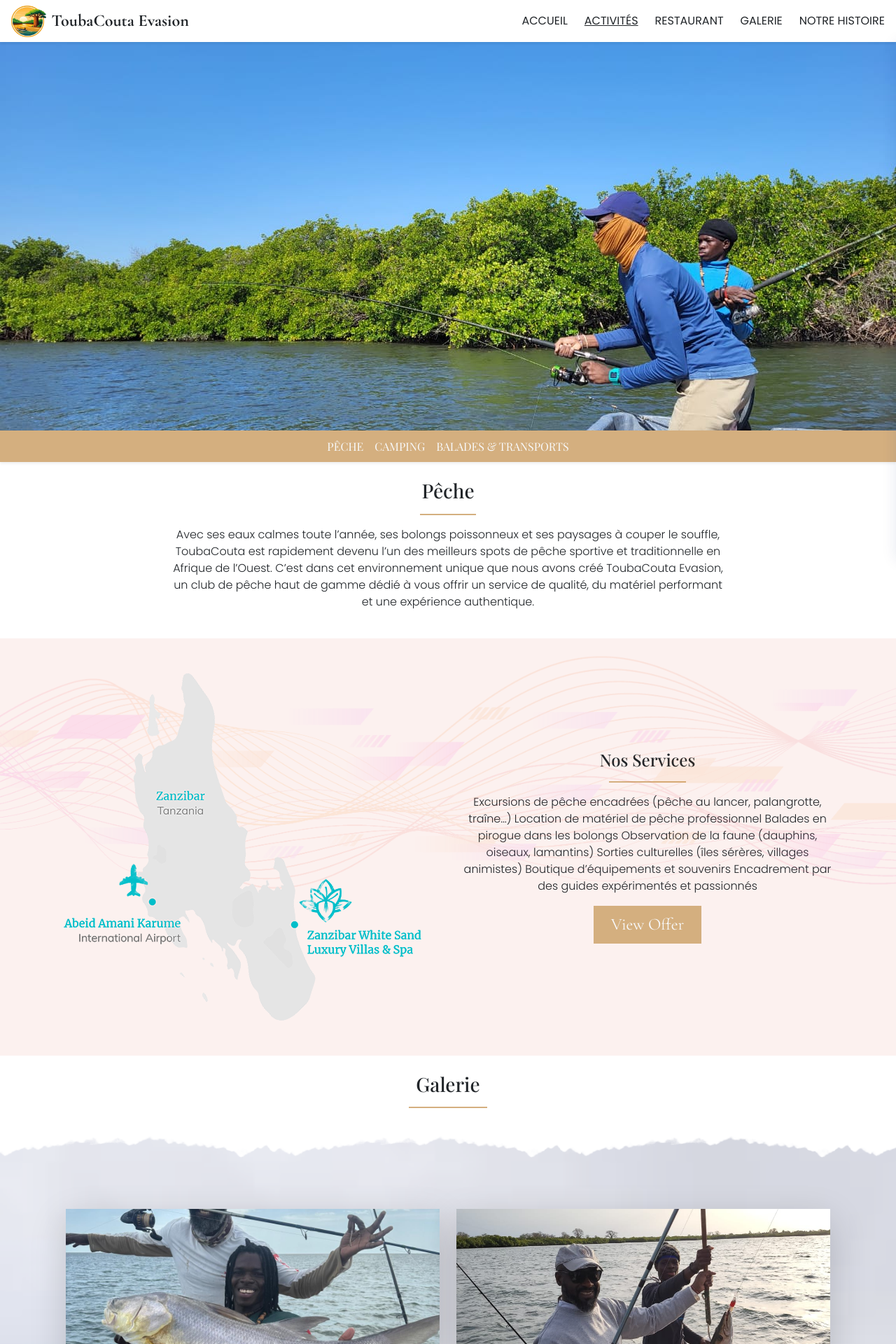
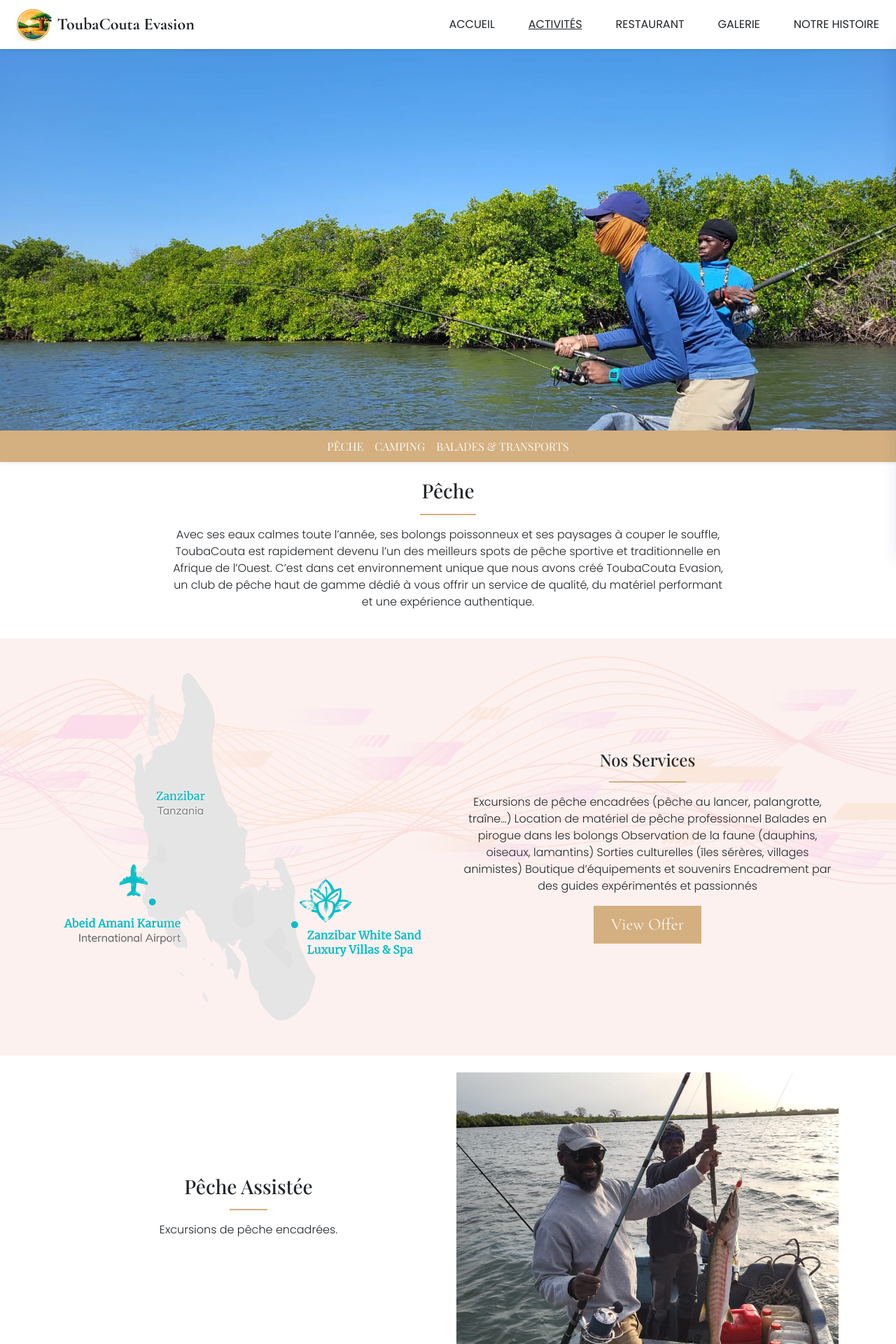
Before and after one commit to Sadouzz/ToubaCoutaEvasion, a React (Vite) app: page /activites in a window 1280 px wide. Shown: the top 1920 px of the page at 70% size. Built offline with nearby package versions, Linux system fonts and the light colour scheme.

Commit message:
21/08/2025 12:12

```diff
--- a/src/Comps/BaladesLearnMore.jsx
+++ b/src/Comps/ActivityLearnMore.jsx
@@ -1,7 +1,7 @@
 import { useState, useEffect } from "react";
-import ModalBalades from "../Comps/ModalBalades";
+import ModalBalades from "./ModalBalades";
 
-export default function BaladesLearnMore({ title, content, modalContent, img, reversed }) {
+export default function ActivityLearnMore({ title, content, modalContent, img, reversed, learnMore = true }) {
     const [modalShow, setModalShow] = useState(false);
     const [isDesktop, setIsDesktop] = useState(window.innerWidth >= 576);
 
@@ -13,13 +13,16 @@ export default function BaladesLearnMore({ title, content, modalContent, img, re
 
     return (
         <>
-            <ModalBalades
+            {
+                learnMore && (<ModalBalades
                     show={modalShow}
                     onHide={() => setModalShow(false)}
                     img={img}
                     title={title}
                     content={modalContent}
-            />
+                />)
+            }
+
 
             <div className="bg-white py-4">
                 <div className="container">
@@ -29,18 +32,20 @@ export default function BaladesLearnMore({ title, content, modalContent, img, re
                             reversed ? (
                                 <>
                                     <div className="col-lg-6">
-                                        <img src={img} alt="" className="img-fluid" />
+                                        <img src={img} alt="" className="img-fluid" style={{ height: "400px", objectFit: "cover", width: "100%" }} />
                                     </div>
                                     <div className="col-lg-6 d-flex flex-column align-items-center justify-content-center text-center">
                                         <h3 className="playfair-display m-0">{title}</h3>
                                         <hr className="border-2 border-main opacity-100" style={{ width: "10%", maxWidth: "150px" }} />
                                         <p className="poppins">{content}</p>
-                                        <button
+                                        {
+                                            learnMore && (<button
                                                 className="btn btn-main text-light rounded-0 px-4 py-2"
                                                 onClick={() => setModalShow(true)}
                                             >
                                                 <span className="cormorant-garamond fs-5 text-white">En Savoir Plus</span>
-                                        </button>
+                                            </button>)
+                                        }
                                     </div>
                                 </>
                             ) : (
@@ -49,15 +54,18 @@ export default function BaladesLearnMore({ title, content, modalContent, img, re
                                         <h3 className="playfair-display m-0">{title}</h3>
                                         <hr className="border-2 border-main opacity-100" style={{ width: "10%", maxWidth: "150px" }} />
                                         <p className="poppins">{content}</p>
-                                        <button
+                                        {
+                                            learnMore && (<button
                                                 className="btn btn-main text-light rounded-0 px-4 py-2"
                                                 onClick={() => setModalShow(true)}
                                             >
                                                 <span className="cormorant-garamond fs-5 text-white">En Savoir Plus</span>
-                                        </button>
+                                            </button>)
+                                        }
+
                                     </div>
                                     <div className="col-lg-6">
-                                        <img src={img} alt="" className="img-fluid" />
+                                        <img src={img} alt="" className="img-fluid" style={{ height: "400px", objectFit: "cover", width: "100%" }} />
                                     </div>
                                 </>
                             )
@@ -71,12 +79,14 @@ export default function BaladesLearnMore({ title, content, modalContent, img, re
                                     <h3 className="playfair-display m-0">{title}</h3>
                                     <hr className="border-2 border-main opacity-100" style={{ width: "10%", maxWidth: "150px" }} />
                                     <p className="poppins">{content}</p>
-                                    <button
+                                    {
+                                        learnMore && (<button
                                             className="btn btn-main text-light rounded-0 px-4 py-2"
                                             onClick={() => setModalShow(true)}
                                         >
                                             <span className="cormorant-garamond fs-5 text-white">En Savoir Plus</span>
-                                    </button>
+                                        </button>)
+                                    }
                                 </div>
                             </>
                         )}
--- a/src/Comps/HeaderBootstrap.jsx
+++ b/src/Comps/HeaderBootstrap.jsx
@@ -10,7 +10,7 @@ function HeaderBootstrap({ toggleSidebar, isTooLow }) {
 
         <>
             <header
-                className={`${isHome && !isTooLow ? "shadow-none bg-transparent" : "shadow-sm bg-white"} header fixed-top d-flex align-items-center py-2 px-3 w-100`}
+                className={`${isHome && !isTooLow ? "shadow-none bg-transparent" : "shadow-sm bg-white"} header fixed-top d-flex align-items-center py-2 px-4 w-100`}
             >
                 <div className="d-flex align-items-center justify-content-between w-100">
                     {/* Logo et bouton sidebar */}
@@ -24,7 +24,7 @@ function HeaderBootstrap({ toggleSidebar, isTooLow }) {
                             </span>
                         </Link>
                         <i
-                            className="bi bi-list fs-4 text-primary ms-3 mobile-nav-toggle d-lg-none d-sm-block d-block"
+                            className="bi bi-list fs-2 text-main ms-3 mobile-nav-toggle d-lg-none d-sm-block d-block"
                             onClick={toggleSidebar}
                             style={{ cursor: 'pointer' }}
                         ></i>
@@ -41,25 +41,25 @@ function HeaderBootstrap({ toggleSidebar, isTooLow }) {
                                     <span>Accueil</span>
                                 </NavLink>
                             </li>
-                            <li className="nav-item ms-4">
+                            <li className="nav-item ms-5">
                                 <NavLink to="/activites" className={({ isActive }) => `nav-link ${isActive ? " text-decoration-underline" : "collapsed"}`}>
                                     <span>Activités</span>
                                 </NavLink>
                             </li>
 
-                            <li className="nav-item ms-4">
+                            <li className="nav-item ms-5">
                                 <NavLink to="/restaurant" className={({ isActive }) => `nav-link ${isActive ? " text-decoration-underline" : "collapsed"}`}>
                                     <span>Restaurant</span>
                                 </NavLink>
                             </li>
 
-                            <li className="nav-item ms-4">
+                            <li className="nav-item ms-5">
                                 <NavLink to="/" className={({ isActive }) => `nav-link ${isActive ? " text-decoration-underline" : "collapsed"}`}>
                                     <span>Galerie</span>
                                 </NavLink>
                             </li>
 
-                            <li className="nav-item ms-4">
+                            <li className="nav-item ms-5">
                                 <NavLink to="/" className={({ isActive }) => `nav-link ${isActive ? " text-decoration-underline" : "collapsed"}`}>
                                     <span>Notre histoire</span>
                                 </NavLink>
--- a/src/pages/Camping.jsx
+++ b/src/pages/Camping.jsx
@@ -11,6 +11,7 @@ import bgPattern1 from '../assets/bg-pattern.png'
 import loca from '../assets/loca.webp'
 import Footer from '../Comps/Footer'
 import ThreeImagesBack from '../Comps/ThreeImagesBack'
+import ActivityLearnMore from '../Comps/ActivityLearnMore'
 import PhotoCard from '../Comps/PhotoCard'
 import Clouds from '../Comps/Clouds'
 import { useEffect, useRef, useState } from "react";
@@ -58,7 +59,7 @@ function Camping() {const [isSticky, setIsSticky] = useState(false);
                         style={{
                             position: isSticky ? 'fixed' : 'absolute',
                             bottom: isSticky ? "auto" : 0,
-                            top: isSticky ? "60px" : "auto",
+                            top: isSticky ? "70px" : "auto",
                             zIndex: 1000,
                         }}>
                         <nav className="header-nav ">
--- a/src/pages/Peche.jsx
+++ b/src/pages/Peche.jsx
@@ -22,6 +22,7 @@ import bgPattern1 from '../assets/bg-pattern.png'
 import loca from '../assets/loca.webp'
 import Footer from '../Comps/Footer'
 import ThreeImagesBack from '../Comps/ThreeImagesBack'
+import ActivityLearnMore from '../Comps/ActivityLearnMore'
 import PhotoCard from '../Comps/PhotoCard'
 import Clouds from '../Comps/Clouds'
 import { Link, NavLink } from 'react-router-dom'
@@ -70,7 +71,7 @@ function Peche() {
                         style={{
                             position: isSticky ? 'fixed' : 'absolute',
                             bottom: isSticky ? "auto" : 0,
-                            top: isSticky ? "60px" : "auto",
+                            top: isSticky ? "70px" : "auto",
                             zIndex: 1000,
                         }}>
                         <nav className="header-nav ">
@@ -162,6 +163,12 @@ function Peche() {
                     </div>
                 </div>
 
+                <div>
+                    <ActivityLearnMore title={'Pêche Assistée'} content={'Excursions de pêche encadrées.'} img={photo2} learnMore={false}/>
+                    <ActivityLearnMore reversed={true} title={'Pêche Assistée'} content={'Balades en pirogue dans les bolongs.'} img={photo2} learnMore={false} />
+                    <ActivityLearnMore title={'Observation du paysage'} content={'Balades en pirogue dans les bolongs.'} img={photo6} learnMore={false} />
+                </div>
+
                 {/* Section Nos plats */}
                 <div className="bg-white py-4">
                     <div className="container">
--- a/src/styles/style.css
+++ b/src/styles/style.css
@@ -1,6 +1,7 @@
 @import url('https://fonts.googleapis.com/css2?family=Cormorant+Garamond:wght@400;500;600;700&display=swap');
 @import url('https://fonts.googleapis.com/css2?family=Playfair+Display:wght@400;500;600;700&display=swap');
 @import url('https://fonts.googleapis.com/css2?family=Poppins:wght@300;400;500;600;700&display=swap');
+
 :root {
     font-family: 'Cormorant Garamond', serif;
     line-height: 1.5;
@@ -14,25 +15,37 @@
     text-rendering: optimizeLegibility;
     -webkit-font-smoothing: antialiased;
     -moz-osx-font-smoothing: grayscale;
+
+    --main: #D4AF7F;
+    --main10: #FBF7F3;
+    --main50: #E9D6BE;
+    --secondary: #F5CEC7;
+    --secondary30: #FCF1EF;
+    --tertiary1: #4B6A6A;
+    --tertiary2: #2A3D45;
+    --neutral1: #F7F6F2;
+    --neutral2: #A4DADC;
 }
 
-.section-titled{
+.section-titled {
     max-width: 800px;
 }
-.section-titled h3{
+
+.section-titled h3 {
     width: 70%;
     margin-bottom: 0;
 }
 
-.cormorant-garamond{
+.cormorant-garamond {
     font-family: 'Cormorant Garamond', serif;
 }
 
-.playfair-display{
+.playfair-display {
     font-family: 'Playfair Display', serif;
 }
 
-.poppins, p{
+.poppins,
+p {
     font-family: 'Poppins', sans-serif;
 }
 
@@ -55,19 +68,19 @@
 header {
     transition: all 0.5s;
     z-index: 997;
-    height: 60px;
+    height: 70px;
     box-shadow: 0px 2px 20px rgba(1, 41, 112, 0.1);
     background-color: #fff;
-    padding-left: 20px;
+    /*padding-left: 20px;
     /* Toggle Sidebar Button */
     /* Search Bar */
 }
 
-.second-header{
+.second-header {
     height: 45px;
 }
 
-.second-header li{
+.second-header li {
     font-family: 'Playfair Display', serif;
     /* Toggle Sidebar Button */
     /* Search Bar */
@@ -83,7 +96,7 @@ header {
     transition: 0.5s;
     position: fixed;
     right: 15px;
-    top: 15px;
+    top: 20px;
 }
 
 /*dzzzzzzzzzzzzzzzzzzzzzzzzz*/
@@ -163,7 +176,7 @@ header {
     align-items: center;
     font-size: 15px;
     font-weight: 600;
-    color: #4154f1;
+    color: var(--main);
     transition: 0.3;
     background: #f6f9ff;
     padding: 10px 15px;
@@ -173,11 +186,11 @@ header {
 .sidebar-nav .nav-link i {
     font-size: 16px;
     margin-right: 10px;
-    color: #4154f1;
+    color: var(--main);
 }
 
 .sidebar-nav .nav-link.collapsed {
-    color: #012970;
+    color: var(--tertiary1);
     background: #fff;
 }
 
@@ -186,12 +199,12 @@ header {
 }
 
 .sidebar-nav .nav-link:hover {
-    color: #4154f1;
+    color: var(--main);
     background: #f6f9ff;
 }
 
 .sidebar-nav .nav-link:hover i {
-    color: #4154f1;
+    color: var(--main);
 }
 
 .sidebar-nav .nav-link .bi-chevron-down {
@@ -214,7 +227,7 @@ header {
     align-items: center;
     font-size: 14px;
     font-weight: 600;
-    color: #012970;
+    color: var(--tertiary1);
     transition: 0.3;
     padding: 10px 0 10px 40px;
     transition: 0.3s;
@@ -229,11 +242,11 @@ header {
 
 .sidebar-nav .nav-content a:hover,
 .sidebar-nav .nav-content a.active {
-    color: #4154f1;
+    color: var(--main);
 }
 
 .sidebar-nav .nav-content a.active i {
-    background-color: #4154f1;
+    background-color: var(--main);
 }
 
 /*dzzzzzzzzzzzzzzzzzzzzzzzzd*/
@@ -258,23 +271,38 @@ header {
     /* zoom */
 }
 
-.menu-card, .photo-card{
+.menu-card,
+.photo-card {
     transition: transform 0.5s ease;
 }
 
-.menu-card img, .photo-card img {
+.menu-card img,
+.photo-card img {
     transition: transform 0.5s ease;
 }
-.menu-card:hover, .photo-card:hover
-{
+
+.activity-img {
+    width: 100%;
+    /* toujours 100% largeur */
+    height: auto;
+    /* fixe la hauteur (tu peux ajuster 300px, 500px, etc.) */
+    object-fit: cover;
+    /* garde le ratio et coupe si nécessaire */
+    border-radius: 8px;
+    /* optionnel : coins arrondis */
+}
+
+.menu-card:hover,
+.photo-card:hover {
     transform: scale(1.05);
 }
 
-.menu-card:hover img, .photo-card:hover img {
+.menu-card:hover img,
+.photo-card:hover img {
     transform: scale(1.05);
     /* zoom */
 }
 
-p{
+p {
     font-weight: 100;
 }
```
Also changed, not shown: src/Comps/SidebarBootstrap.jsx (+4 -11 lines), src/pages/Balades.jsx (+14 -14 lines). Lines whose indentation alone changed are shown as unchanged.
